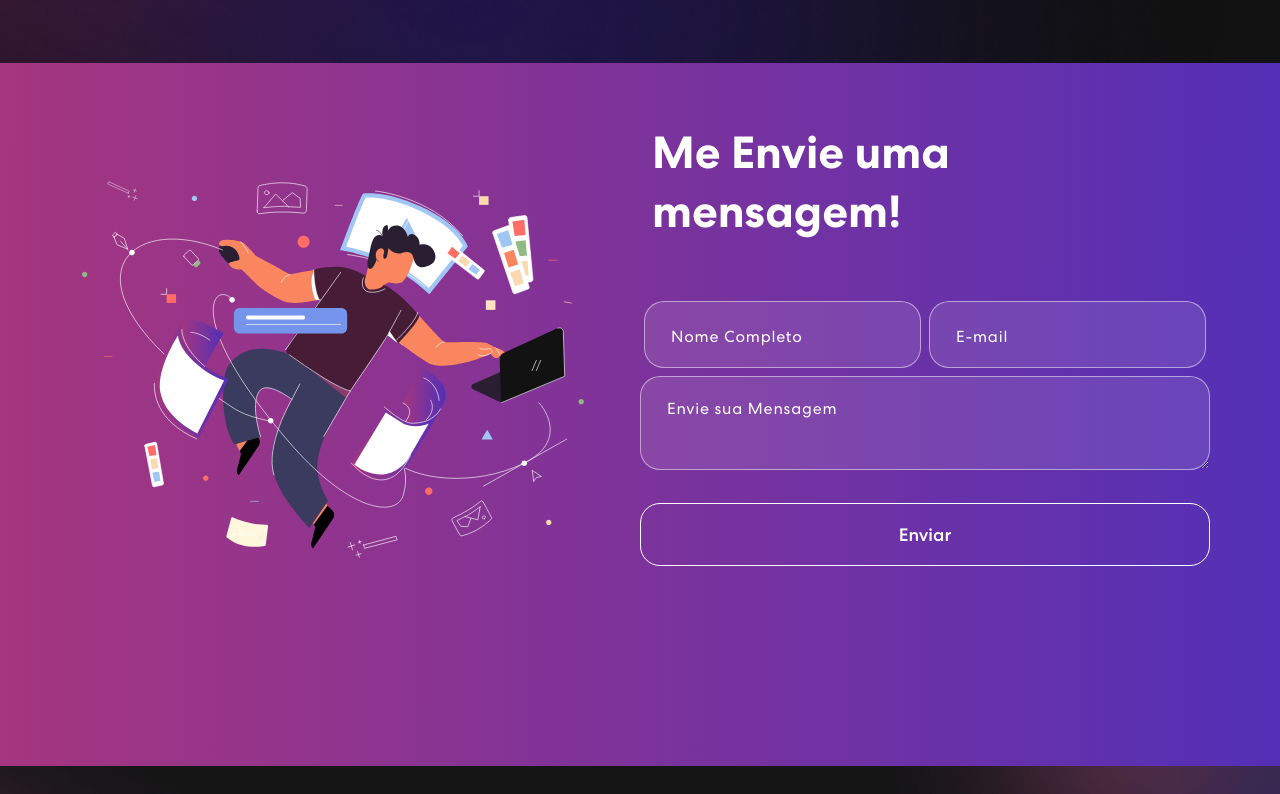
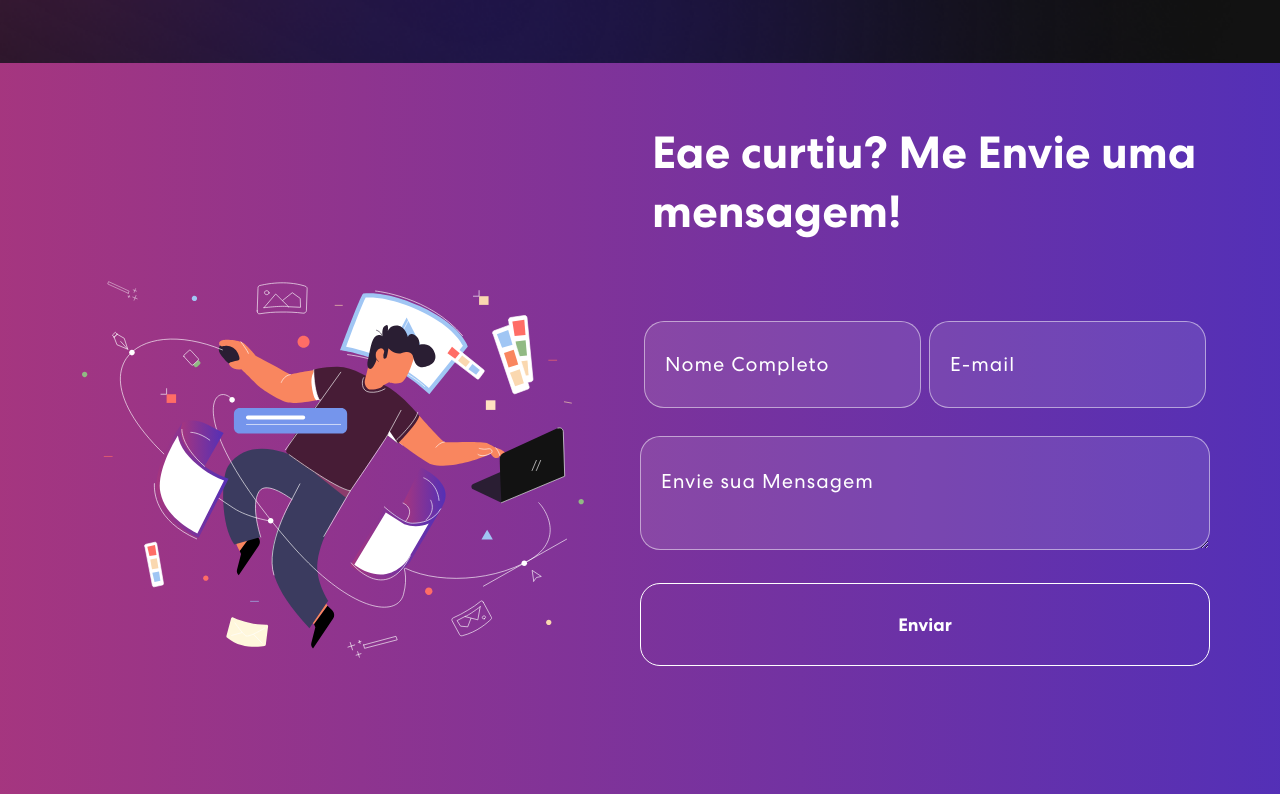
Before and after one commit to JoseNeto09/Portifolio, a React (Create React App) app: page / in a window 1280 px wide. Shown: the part 4080-4874 px from the top of the page. Built offline with nearby package versions, Linux system fonts and the light colour scheme.

Commit message:
refatornado estilo dos campos de contact

```diff
--- a/src/components/Contact/Contact.js
+++ b/src/components/Contact/Contact.js
@@ -47,7 +47,8 @@ export const Contact = () => {
             <TrackVisibility>
               {({ isVisible }) =>
                 <div className={isVisible ? "animate__animated animate__fadeIn" : ""}>
-                <h2>Me Envie uma mensagem!</h2>
+
+                <h2> Eae curtiu? Me Envie uma mensagem!</h2>
                 <form ref={form} onSubmit={sendEmail}>
                 <Row>
                   <Col size={12} sm={6} className="px-1">
@@ -71,7 +72,6 @@ export const Contact = () => {
                     <p>
                       Obrigado pelo seu feedback no meu portifolio, irie entrar em contato de imediato.
                     </p>
-
                   </Modal>
                 </Row>
               </form>
--- a/src/components/Contact/styles.contact.css
+++ b/src/components/Contact/styles.contact.css
@@ -4,7 +4,7 @@
   }
   .contact img {
     width: 92%;
-    padding-top: 50px;
+    padding-top: 150px;
   }
   .contact h2 {
     font-size: 45px;
@@ -17,20 +17,20 @@
     border: 1px solid rgba(255, 255, 255, 0.5);
     border-radius: 20px;
     color: #fff;
-    margin: 0 0 8px 0;
-    padding: 18px 26px;
+    margin: 20px 0 8px 0;
     font-weight: 500;
     font-size: 18px;
-    letter-spacing: 0.8px;
+    letter-spacing: 1px;
     transition: 0.3s ease-in-out;
     padding-top: 20px;
+    padding: 29px 20px;
   }
   .contact form input:focus, .contact form textarea:focus {
     background: #fff;
 
   }
   .contact form input::placeholder, .contact form textarea::placeholder {
-    font-size: 16px;
+    font-size: 20px;
     font-weight: 400;
     color: #fff;
   }
@@ -40,15 +40,15 @@
     border-radius: 50px;
   }
   .contact form button {
-    font-weight: 500;
+    font-weight: 700;
     cursor: pointer;
     color: #ffff;
     border: 1px solid #ffffff;
-    padding: 19px 34px;
+    padding: 29px 90px;
     font-size: 18px;
     position: relative;
     background-color: transparent;
-    transition: 0.3s ease-in-out;
+    transition: 0.2s ease-in-out;
     border-radius: 20px;
   }
   .contact form button span {
--- a/src/components/Footer/styles.footer.css
+++ b/src/components/Footer/styles.footer.css
@@ -78,8 +78,8 @@
 }
 .social-icon a::before {
     content: "";
-    width: 82px;
-    height: 82px;;
+    width: 90px;
+    height: 90px;
     position: absolute;
     background-color: #ffffff;
     border-radius: 50%;
```
